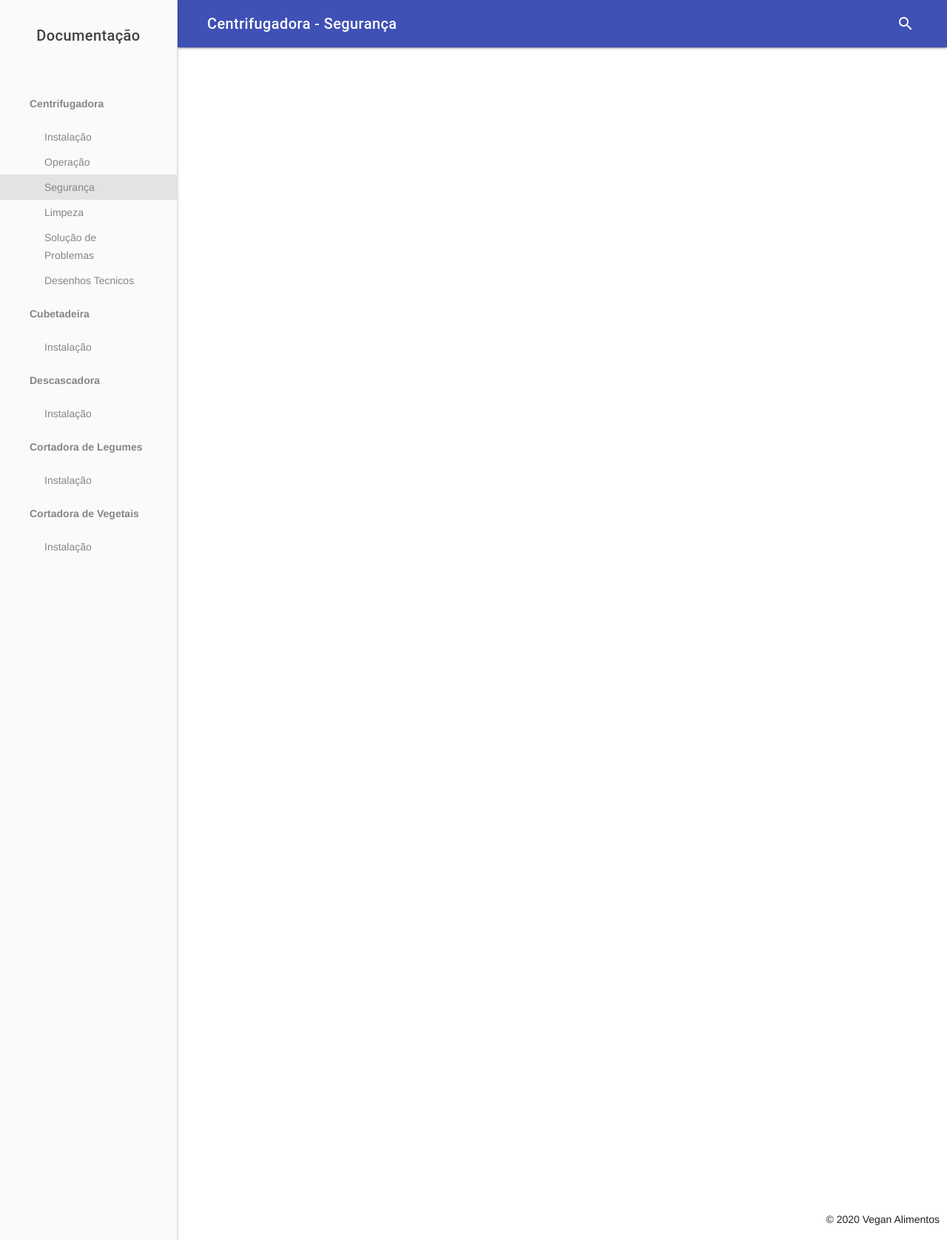
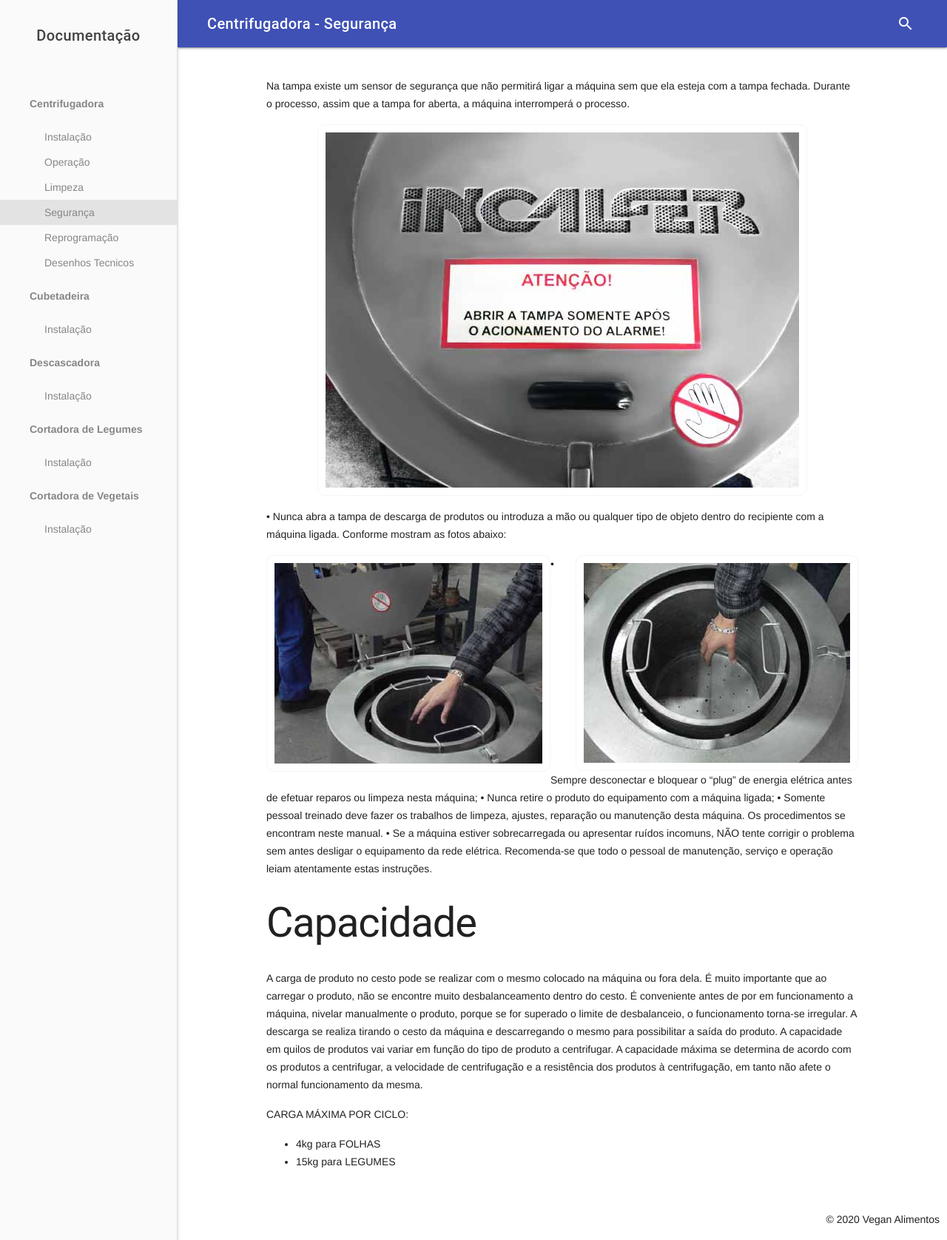
Before and after one commit to vegan-ind-br/docs, a Jekyll site: the page built from assets/centrifugadora/Centrifugadora-Seguranca.md, in a window 1280 px wide. Shown: the whole page at 74% size. Built offline with Jekyll 4.4.1, drawn with Linux system fonts in a browser that asks for light colours.

Commit message:
docs centrifugadora ok

```diff
--- a/assets/centrifugadora/Centrifugadora-Seguranca.md
+++ b/assets/centrifugadora/Centrifugadora-Seguranca.md
@@ -2,8 +2,50 @@
 layout: page
 title: Centrifugadora - Segurança
 menu: Segurança
-weight: 2
+weight: 4
 search: true
 permalink: /centrifugadora-seguranca
 parent: centrifugadora
 ---
+Na tampa existe um sensor de segurança que não permitirá ligar a máquina
+sem que ela esteja com a tampa fechada.
+Durante o processo, assim que a tampa for aberta, a máquina interromperá o
+processo.
+<p align="center"><img src="assets/centrifugadora/foto5.png"></p>
+
+• Nunca abra a tampa de descarga de produtos ou introduza a mão ou qualquer
+tipo de objeto dentro do recipiente com a máquina ligada. Conforme mostram as
+fotos abaixo:
+<p><img align="left" src="assets/centrifugadora/foto6.png">
+<img align="right" src="assets/centrifugadora/foto7.png"></p>
+
+• Sempre desconectar e bloquear o “plug” de energia elétrica antes de efetuar
+reparos ou limpeza nesta máquina;
+• Nunca retire o produto do equipamento com a máquina ligada;
+• Somente pessoal treinado deve fazer os trabalhos de limpeza, ajustes,
+reparação ou manutenção desta máquina. Os procedimentos se encontram
+neste manual.
+• Se a máquina estiver sobrecarregada ou apresentar ruídos incomuns, NÃO
+tente corrigir o problema sem antes desligar o equipamento da rede elétrica.
+Recomenda-se que todo o pessoal de manutenção, serviço e operação leiam
+atentamente estas instruções.
+
+# Capacidade
+A carga de produto no cesto pode se realizar com o mesmo colocado na
+máquina ou fora dela.
+É muito importante que ao carregar o produto, não se encontre muito
+desbalanceamento dentro do cesto.
+É conveniente antes de por em funcionamento a máquina, nivelar manualmente
+o produto, porque se for superado o limite de desbalanceio, o funcionamento
+torna-se irregular.
+A descarga se realiza tirando o cesto da máquina e descarregando o mesmo
+para possibilitar a saída do produto.
+A capacidade em quilos de produtos vai variar em função do tipo de produto a
+centrifugar.
+A capacidade máxima se determina de acordo com os produtos a centrifugar, a
+velocidade de centrifugação e a resistência dos produtos à centrifugação, em
+tanto não afete o normal funcionamento da mesma.
+
+CARGA MÁXIMA POR CICLO:
+- 4kg para FOLHAS
+- 15kg para LEGUMES
```
Also changed, not shown: assets/centrifugadora/Centrifugadora-DesenhosTecnicos.md (+7 -0 lines), assets/centrifugadora/Centrifugadora-Limpeza.md (+4 -1 lines), assets/centrifugadora/Centrifugadora-Operacao.md (+4 -3 lines), assets/centrifugadora/Centrifugadora-Reprogramacao.md (added, +47 -0 lines), assets/centrifugadora/Centrifugadora-SolucaoDeProblemas.md (deleted, +0 -9 lines), assets/centrifugadora/desenho1.png (added), assets/centrifugadora/desenho2.png (added), assets/centrifugadora/desenho3.png (added), assets/centrifugadora/desenho4.png (added), assets/centrifugadora/desenho5.png (added), assets/centrifugadora/foto5.png (added), assets/centrifugadora/foto6.png (added), assets/centrifugadora/foto7.png (added).
